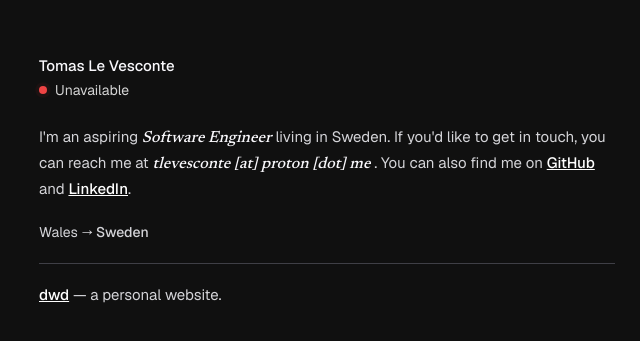
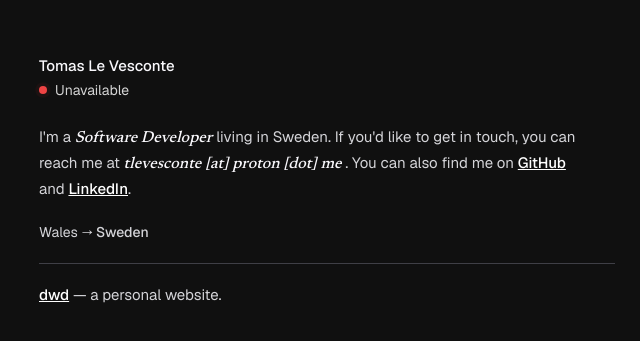
Before and after one commit to levesconte/www, a Next.js app: page / in a window 1280 px wide. Shown: the part 201-542 px from the top of the page, without its empty margins (313-953 px from the left). Built offline with nearby package versions, Linux system fonts and the light colour scheme.

Commit message:
Update about

```diff
--- a/app/page.tsx
+++ b/app/page.tsx
@@ -21,9 +21,9 @@ export default function Home() {
       {/* About */}
       <section className="prose prose-zinc dark:prose-invert animate-slide-up-and-fade-2 mt-[1.5em] text-pretty text-[15px]">
         <p className="leading-relaxed">
-          I'm an aspiring{" "}
+          I'm a{" "}
           <span className="font-reader text-[16px] font-medium italic text-foreground">
-            Software Engineer
+            Software Developer
           </span>{" "}
           living in Sweden. If you'd like to get in touch, you can reach me at{" "}
           <span className="font-reader text-[16px] font-medium italic text-foreground">
```
